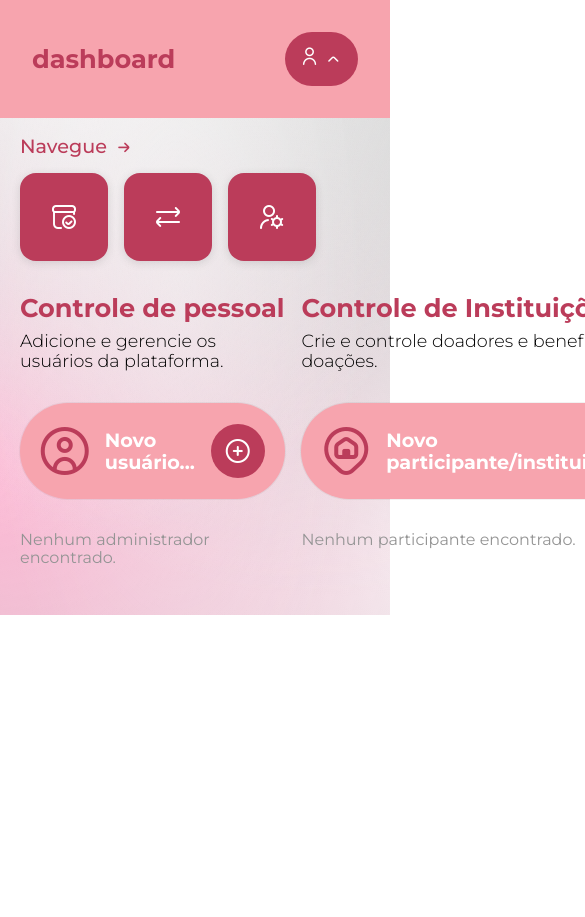
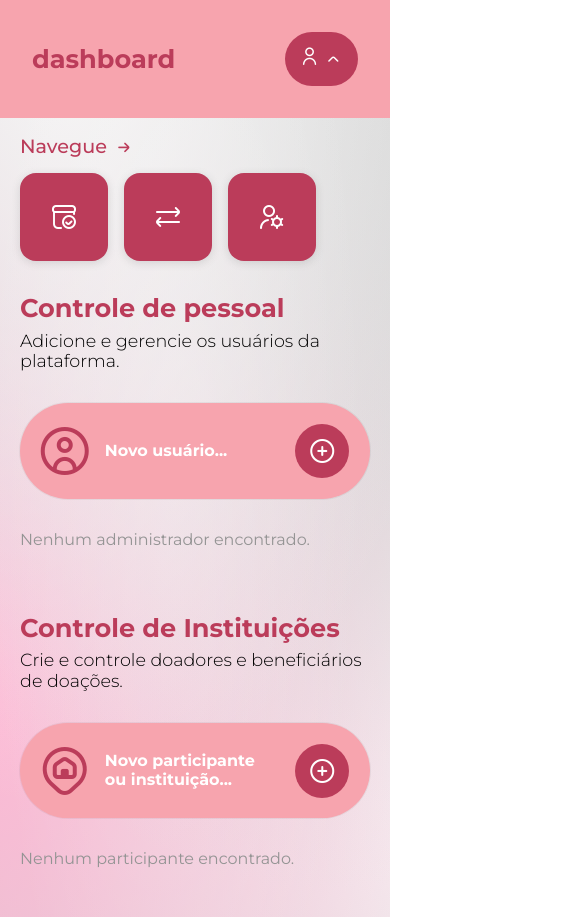
Before and after one commit to Serg-Ale/AS65A-Grupo-4-FrontEnd, a React (Vite) app: page /dashboard/administration in a window 390 px wide. Shown: the top 917 px of the page, 585 px wide, since content can reach past the window. Before the commit the page ends 844 px from the top, so only its background shows below. Built offline with nearby package versions, Linux system fonts and the light colour scheme.

Commit message:
style: responsive style for admin section

```diff
--- a/src/components/Administration.jsx
+++ b/src/components/Administration.jsx
@@ -100,7 +100,7 @@ const Administration = () => {
                 <i className="fi fi-rr-map-marker-home"></i>
               </div>
               <div className="info">
-                <h3>Novo participante/instituição...</h3>
+                <h3>Novo participante ou instituição...</h3>
               </div>
             </div>
             <div className="end">
--- a/src/scss/pages/Dashboard.scss
+++ b/src/scss/pages/Dashboard.scss
@@ -309,6 +309,10 @@ main.dashboard {
         display: grid;
         grid-template-columns: repeat(2, 1fr);
         gap: 1rem;
+
+        @media all and (max-width: 1149px) {
+          grid-template-columns: repeat(1, 1fr);
+        }
       }
 
       .content-area {
@@ -466,10 +470,25 @@ main.dashboard {
               &.create {
                 align-items: center;
 
+                @media all and (max-width: 599px) {
+                  flex-direction: row-reverse;
+                }
+
+                h3 {
+                  @media all and (max-width: 1149px) {
+                    font-size: 1.5rem;
+                    text-align: left;
+                  }
+                }
+
                 .icon {
                   font-size: 80px;
                   color: var(--primary);
                   transition: all 300ms ease-in;
+
+                  @media all and (max-width: 1149px) {
+                    font-size: 32px;
+                  }
                 }
 
                 &:hover {
@@ -523,6 +542,10 @@ main.dashboard {
                     margin: 0;
                     font-size: 1.2rem;
                     color: var(--primary);
+
+                    @media all and (max-width: 1149px) {
+                      font-size: 1rem;
+                    }
                   }
 
                   .password {
@@ -558,6 +581,11 @@ main.dashboard {
                     gap: 0.5rem;
                     justify-content: center;
                     align-items: center;
+
+                    @media all and (max-width: 999px) {
+                      flex-direction: column;
+                      align-items: flex-start;
+                    }
 
                     strong {
                       color: var(--primary);
```
